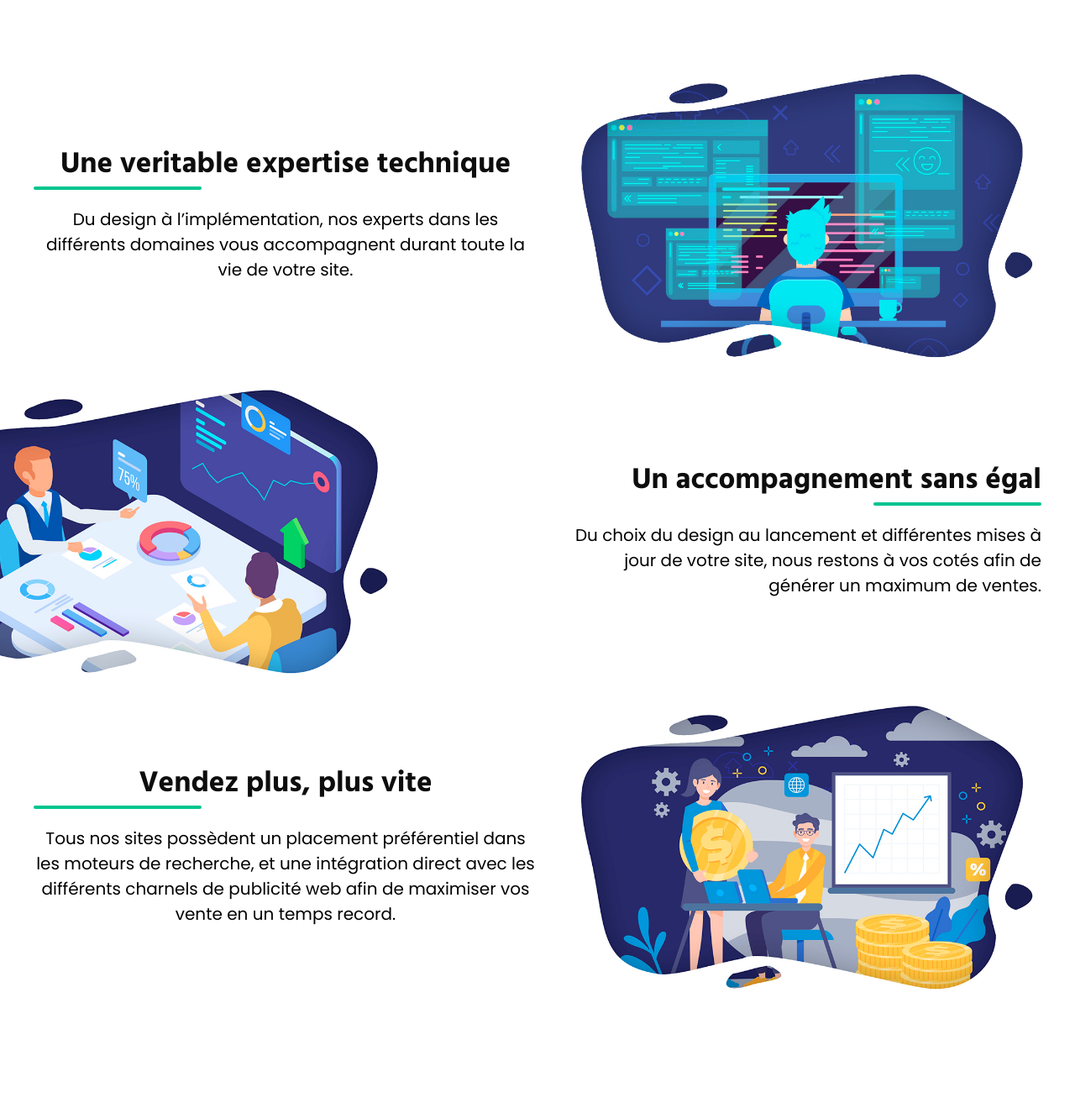
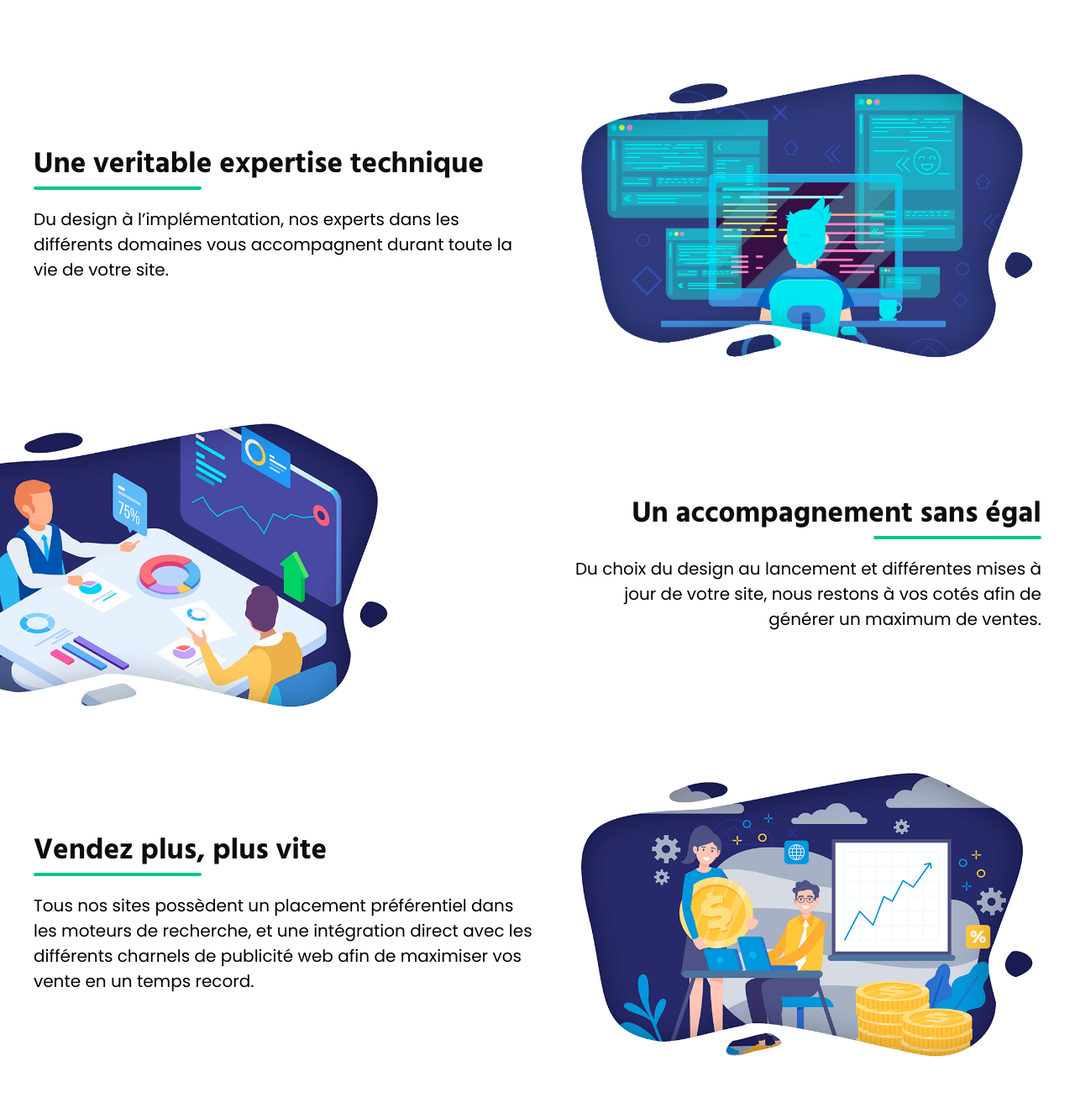
Before and after one commit to AntoineXev/weblaunch-web, a website built with Parcel: page index.html in a window 1280 px wide. Shown: the part 1332-2657 px from the top of the page at 84% size. Before the commit the page ends 2537 px from the top, so only its background shows below. Built offline with nearby package versions, Linux system fonts and the light colour scheme.

Commit message:
fixed css errors

```diff
--- a/index.html
+++ b/index.html
@@ -57,7 +57,7 @@
         </div>
     </article>
     <article class="services" id="services">
-        <section>
+        <section class="right-side">
             <div class="text-content">
             <h2>Une veritable expertise technique</h2>
             <p>Du design à l’implémentation, nos experts dans les différents domaines vous accompagnent durant toute la vie de votre site.</p>
@@ -75,7 +75,7 @@
                 <img src="assets/images/best-guidance.jpg">
             </div>
         </section>
-        <section>
+        <section class="right-side">
             <div class="text-content">
                 <h2>Vendez plus, plus vite</h2>
                 <p>Tous nos sites possèdent un placement préférentiel dans les moteurs de recherche, et une intégration direct avec les différents charnels de publicité web afin de maximiser vos vente en un temps record.</p>
--- a/styles/services.scss
+++ b/styles/services.scss
@@ -42,9 +42,22 @@ article.services {
           }
         }
       }
-
+      &.right-side {
+        div {
+          &.text-content {
+            h2 {
+              text-align: left;
+            }
+            p {
+              text-align: left;
+            }
+          }
+        }
+      }
       div {
         max-width: 50%;
+        @include padding-spacing(no, bottom);
+
         &.text-content {
           @include padding-spacing(large, left);
           h2 {
@@ -65,7 +78,9 @@ article.services {
     }
 
     div {
+      @include padding-spacing(large, bottom);
       &.text-content {
+
         h2 {
           position: relative;
           margin: 0;
```
